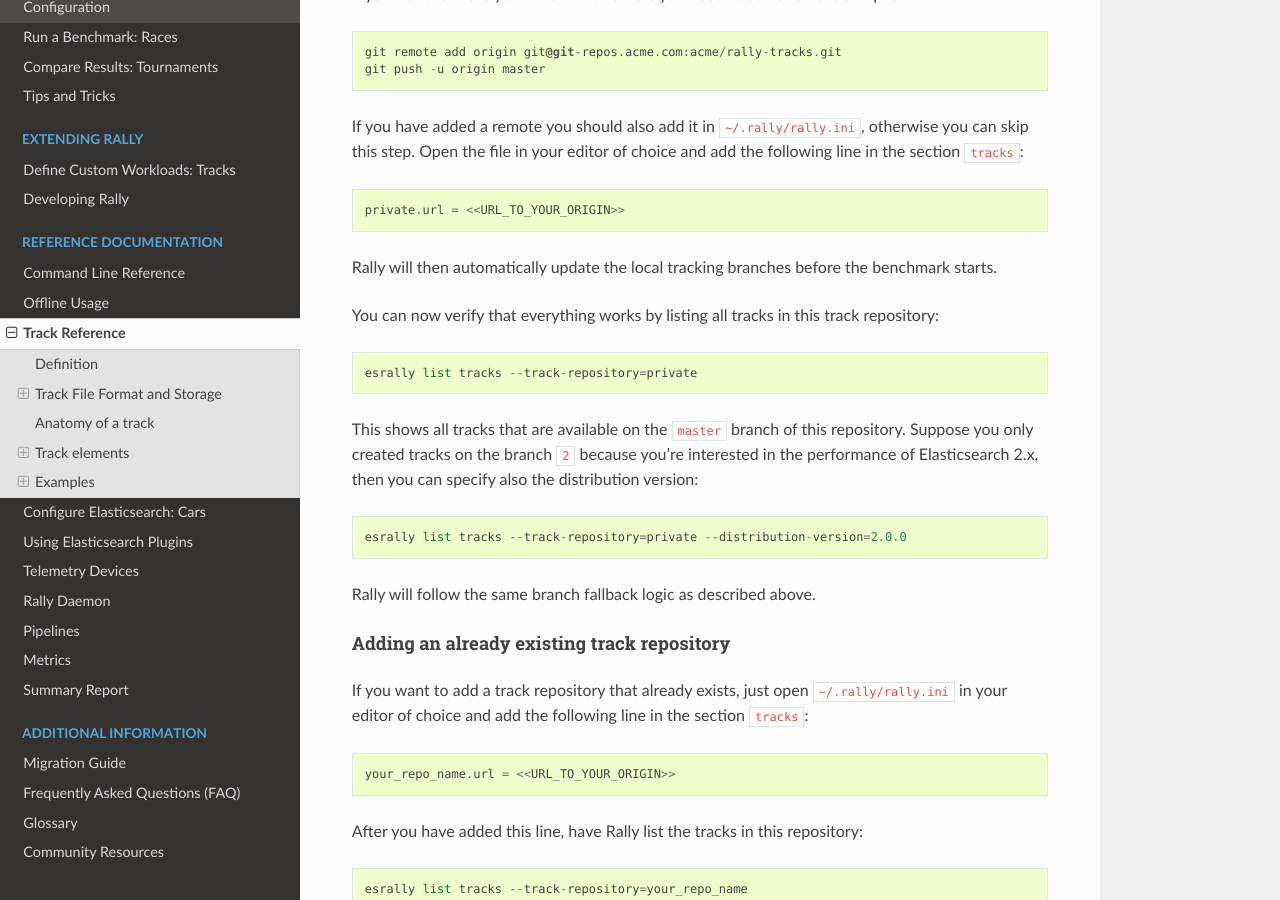
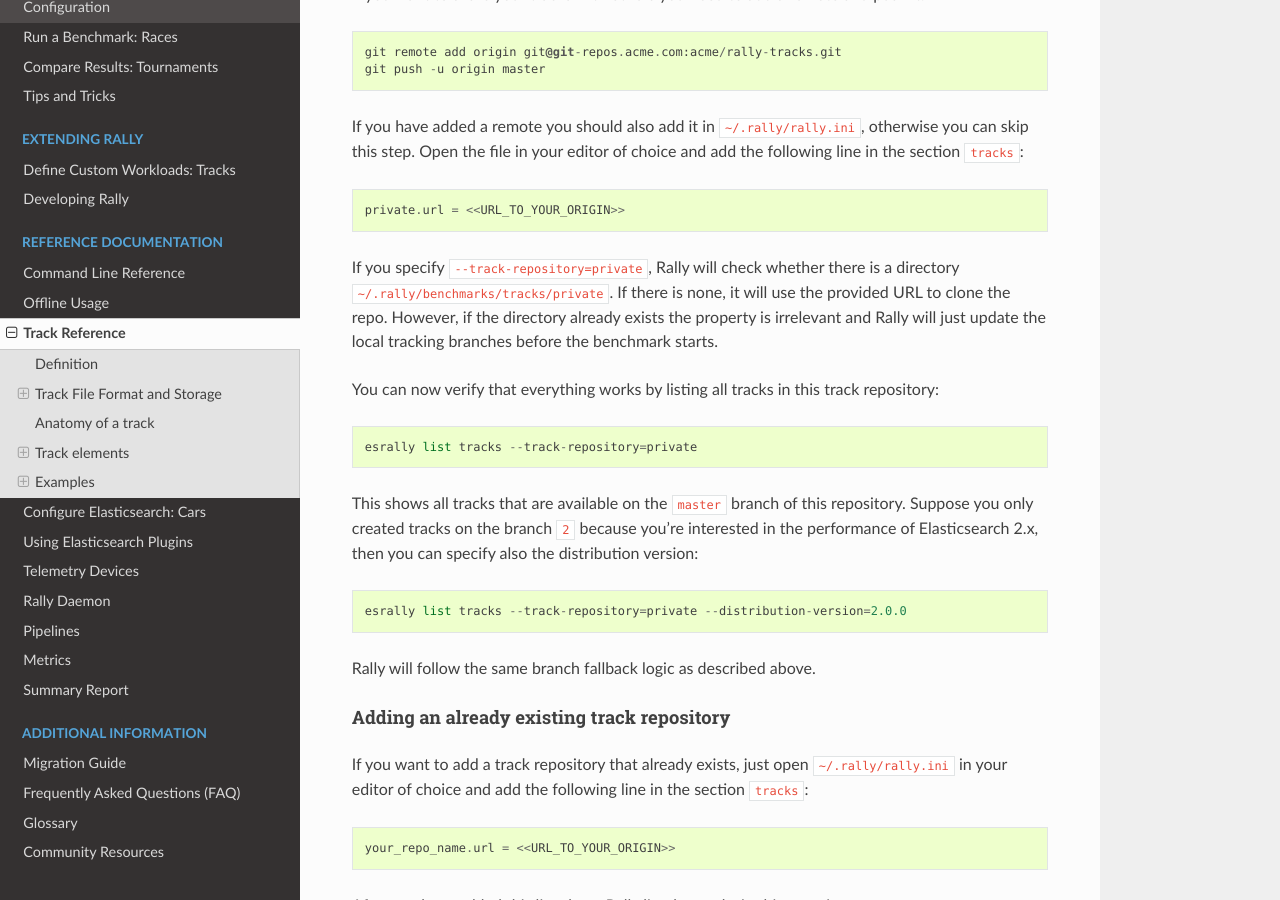
Before and after one commit to elastic/rally, a Sphinx documentation site: the page built from docs/track.rst, in a window 1280 px wide and 900 px high, scrolled down 1917 px. Built offline with Sphinx 7.4.7 and the Read the Docs theme 2.0.0, drawn with Linux system fonts in a browser that asks for light colours.

Commit message:
Improve documentation of track repo URL
Closes #443

```diff
--- a/docs/track.rst
+++ b/docs/track.rst
@@ -70,7 +70,7 @@
 
     private.url = <<URL_TO_YOUR_ORIGIN>>
 
-Rally will then automatically update the local tracking branches before the benchmark starts.
+If you specify ``--track-repository=private``, Rally will check whether there is a directory ``~/.rally/benchmarks/tracks/private``. If there is none, it will use the provided URL to clone the repo. However, if the directory already exists the property is irrelevant and Rally will just update the local tracking branches before the benchmark starts.
 
 You can now verify that everything works by listing all tracks in this track repository::
 
```
